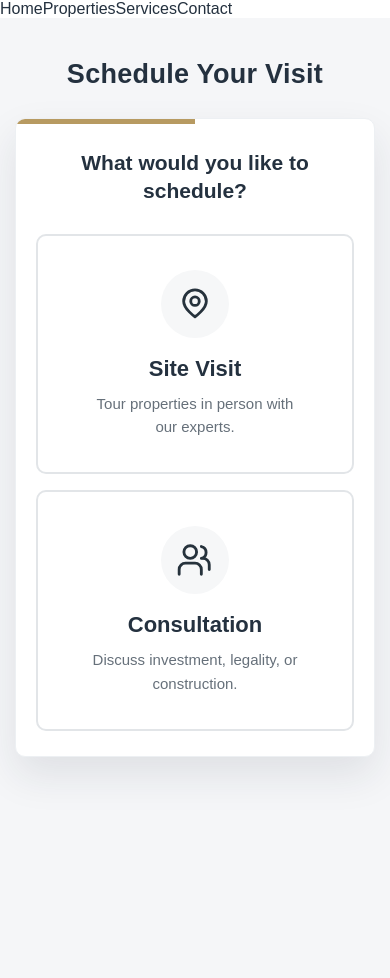
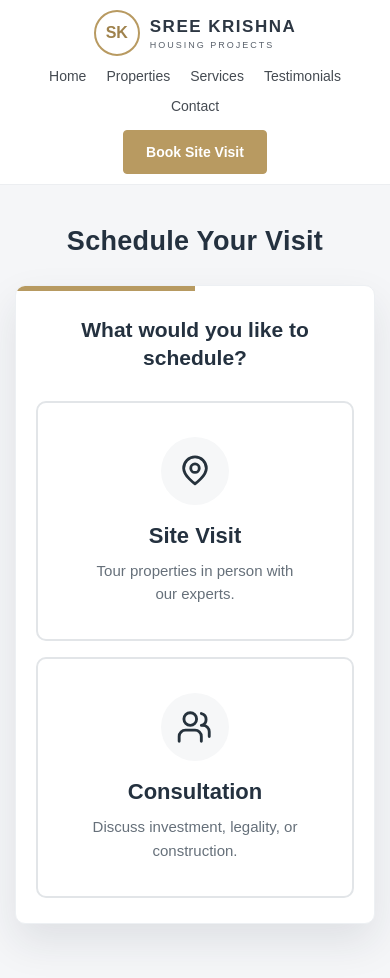
Before and after one commit to pnaveeen-yadav/sree-krishna-housing-projects, a Next.js app in the folder sree-krishna-housing-projects-github/: page /visit in a window 390 px wide. Shown: the top 978 px of the page. Before the commit the page ends 844 px from the top, so only its background shows below. Built offline with nearby package versions, Linux system fonts and the light colour scheme.

Commit message:
updaetd css

```diff
--- a/sree-krishna-housing-projects-github/app/globals.css
+++ b/sree-krishna-housing-projects-github/app/globals.css
@@ -2077,3 +2077,95 @@ footer p {
   }
 
 }
+/* =========================================
+   FINAL FIX - VISIT HEADER + PROPERTY IMAGES
+   Only these sections are overridden below.
+========================================= */
+
+/* -----------------------------------------
+   VISIT PAGE HEADER
+   Keep the same visual structure as home page
+----------------------------------------- */
+.visitNav {
+  width: 100%;
+  min-height: 72px;
+  display: flex;
+  align-items: center;
+  justify-content: space-between;
+  padding: 10px 5%;
+  background: #ffffff;
+  border-bottom: 1px solid #eceef1;
+  position: sticky;
+  top: 0;
+  z-index: 1000;
+}
+
+.visitNavLinks {
+  display: flex;
+  align-items: center;
+  justify-content: center;
+  gap: 34px;
+}
+
+.visitNavLinks a {
+  color: #4d5560;
+  font-size: 15px;
+  transition: color 0.2s ease;
+}
+
+.visitNavLinks a:hover {
+  color: var(--gold-dark);
+}
+
+/* -----------------------------------------
+   PROPERTY IMAGES
+   Preserve inline background images and normal
+   img/Next Image based property images.
+----------------------------------------- */
+.propertiesPage .propertyCardImage {
+  position: relative;
+  width: 100%;
+  height: 240px;
+  overflow: hidden;
+  background-repeat: no-repeat !important;
+  background-size: cover !important;
+  background-position: center !important;
+}
+
+.propertiesPage .propertyCardImage img,
+.propertiesPage .propertyCardImage > img {
+  width: 100% !important;
+  height: 100% !important;
+  display: block !important;
+  object-fit: cover !important;
+  object-position: center !important;
+}
+
+.propertiesPage .propertyCardImage span {
+  display: block;
+}
+
+/* Do not allow a plain background colour to hide
+   a property image supplied through JSX. */
+.propertiesPage .propertyCardImage[style*="background-image"] {
+  background-color: transparent;
+}
+
+@media (max-width: 768px) {
+  .visitNav {
+    padding: 10px 20px;
+    flex-wrap: wrap;
+    justify-content: center;
+    gap: 12px;
+  }
+
+  .visitNavLinks {
+    width: 100%;
+    gap: 18px;
+    flex-wrap: wrap;
+  }
+
+  .propertiesPage .propertyCardImage {
+    height: 220px;
+  }
+}
--- a/sree-krishna-housing-projects-github/app/visit/page.tsx
+++ b/sree-krishna-housing-projects-github/app/visit/page.tsx
@@ -4,14 +4,28 @@ import SiteVisitForm from "../components/SiteVisitForm";
 export default function VisitPage() {
   return (
     <main className="visitPage">
-      {/* HEADER */}
-      <header className="visitNav">
+      {/* HEADER - SAME AS HOME PAGE */}
+      <header className="nav visitNav">
+        <Link href="/" className="brand">
+          <span>SK</span>
+
+          <div>
+            <b>SREE KRISHNA</b>
+            <small>HOUSING PROJECTS</small>
+          </div>
+        </Link>
+
         <nav className="visitNavLinks">
           <Link href="/">Home</Link>
           <Link href="/properties">Properties</Link>
           <Link href="/#services">Services</Link>
+          <Link href="/#testimonials">Testimonials</Link>
           <Link href="/#contact">Contact</Link>
         </nav>
+
+        <Link href="/visit" className="btn gold">
+          Book Site Visit
+        </Link>
       </header>
 
       {/* PAGE CONTENT */}
```
